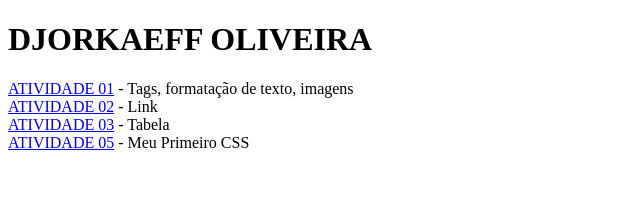
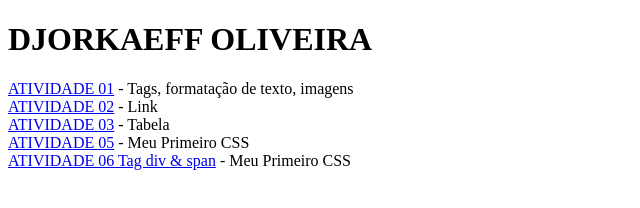
Before and after one commit to Djorkaeffp/IntroducaoHTML-AULA, a plain HTML site: page index.html in a window 1280 px wide. Shown: the whole page, without its empty margins (0-640 px from the left). Drawn offline with Linux system fonts and the light colour scheme.

Commit message:
Add files via upload

```diff
--- a/index.html
+++ b/index.html
@@ -11,5 +11,6 @@
     <a href="02"> ATIVIDADE 02</a> - Link <br>
     <a href="03"> ATIVIDADE 03</a> - Tabela <br>
     <a href="05"> ATIVIDADE 05</a> - Meu Primeiro CSS <br>
+    <a href="06"> ATIVIDADE 06 Tag div & span</a> - Meu Primeiro CSS <br>
 </body>
 </html>
```
